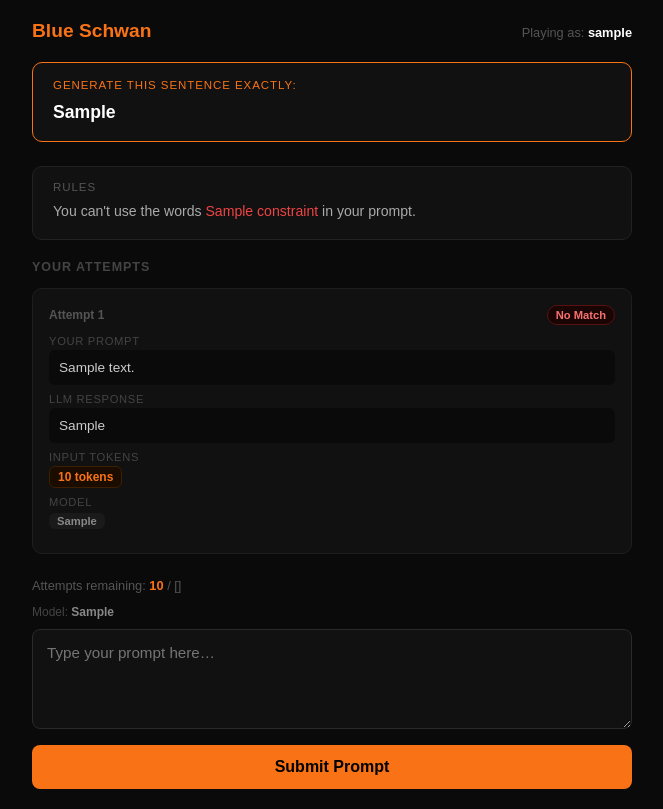
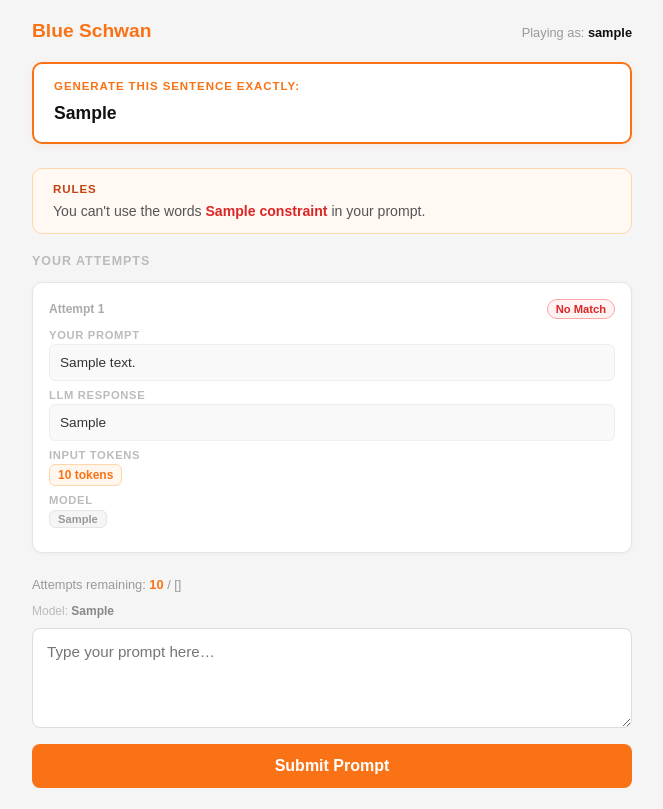
Before and after one commit to bibinsees/blue_swan, a FastAPI app: template templates/game.html in a window 1280 px wide. Shown: the whole page, without its empty margins (308-971 px from the left). After the commit the page ends 788 px from the top, so only its background shows below. Run offline with FastAPI, Linux system fonts and the light colour scheme; the template is opened without the code that fills it: most values are stand-ins (such as "Sample title", 1, 10 or a date in 2020); parts of the project's set-up code (start-up, migrations or seed data) failed here and were passed over.

Commit message:
UI theme to light mode

```diff
--- a/templates/game.html
+++ b/templates/game.html
@@ -8,8 +8,8 @@
     * { box-sizing: border-box; margin: 0; padding: 0; }
     body {
       font-family: sans-serif;
-      background: #0a0a0a;
-      color: #f0f0f0;
+      background: #f5f5f5;
+      color: #111;
       min-height: 100vh;
       padding: 20px;
     }
@@ -21,16 +21,17 @@
       justify-content: space-between;
     }
     .header h1 { font-size: 1.2rem; color: #f97316; font-weight: 800; }
-    .header .player-info { font-size: 0.8rem; color: #555; }
-    .header .player-info strong { color: #fff; }
+    .header .player-info { font-size: 0.8rem; color: #999; }
+    .header .player-info strong { color: #111; }
 
     .target-box {
       max-width: 600px;
       margin: 0 auto 24px auto;
-      background: #111;
-      border: 1px solid #f97316;
+      background: #fff;
+      border: 2px solid #f97316;
       border-radius: 10px;
       padding: 16px 20px;
+      box-shadow: 0 2px 8px rgba(249,115,22,0.08);
     }
     .target-box .label {
       font-size: 0.72rem;
@@ -38,36 +39,36 @@
       text-transform: uppercase;
       letter-spacing: 0.08em;
       margin-bottom: 8px;
+      font-weight: 700;
     }
     .target-box .sentence {
       font-size: 1.1rem;
-      font-weight: 600;
-      color: #fff;
+      font-weight: 700;
+      color: #111;
       line-height: 1.5;
     }
 
     .rules-box {
       max-width: 600px;
       margin: 0 auto 20px auto;
-      background: #111;
-      border: 1px solid #222;
+      background: #fff8f3;
+      border: 1px solid #fed7aa;
       border-radius: 10px;
       padding: 14px 20px;
     }
     .rules-box .rules-label {
       font-size: 0.72rem;
-      color: #555;
+      color: #c2410c;
       text-transform: uppercase;
       letter-spacing: 0.08em;
-      margin-bottom: 10px;
+      margin-bottom: 8px;
+      font-weight: 700;
     }
     .rules-box .rules-line {
       font-size: 0.88rem;
-      color: #aaa;
-      margin-bottom: 6px;
+      color: #555;
     }
-    .rules-box .rules-line strong { color: #f97316; }
-    .rules-box .rules-line .banned { color: #ef4444; }
+    .rules-box .rules-line .banned { color: #dc2626; font-weight: 700; }
 
     .attempts-section {
       max-width: 600px;
@@ -75,22 +76,24 @@
     }
     .attempts-section h2 {
       font-size: 0.78rem;
-      color: #444;
+      color: #bbb;
       text-transform: uppercase;
       letter-spacing: 0.08em;
       margin-bottom: 14px;
+      font-weight: 600;
     }
 
     .attempt-card {
-      background: #111;
-      border: 1px solid #1e1e1e;
+      background: #fff;
+      border: 1px solid #e5e5e5;
       border-radius: 10px;
       padding: 16px;
       margin-bottom: 14px;
+      box-shadow: 0 1px 4px rgba(0,0,0,0.04);
     }
     .attempt-card.exact {
       border-color: #f97316;
-      background: #120a00;
+      background: #fff8f3;
     }
     .attempt-header {
       display: flex;
@@ -100,30 +103,32 @@
     }
     .attempt-num {
       font-size: 0.75rem;
-      color: #555;
+      color: #aaa;
       font-weight: 600;
     }
     .badge {
       font-size: 0.7rem;
       padding: 3px 8px;
       border-radius: 20px;
-      font-weight: 600;
+      font-weight: 700;
     }
-    .badge.match { background: #2a1200; color: #f97316; border: 1px solid #7a3a00; }
-    .badge.no-match { background: #1a0505; color: #f87171; border: 1px solid #5a1010; }
+    .badge.match { background: #fff7ed; color: #f97316; border: 1px solid #fed7aa; }
+    .badge.no-match { background: #fef2f2; color: #dc2626; border: 1px solid #fca5a5; }
 
     .attempt-row { margin-bottom: 8px; }
     .attempt-row .row-label {
       font-size: 0.7rem;
-      color: #444;
+      color: #bbb;
       text-transform: uppercase;
       letter-spacing: 0.06em;
       margin-bottom: 3px;
+      font-weight: 600;
     }
     .attempt-row .row-value {
       font-size: 0.85rem;
-      color: #ccc;
-      background: #0a0a0a;
+      color: #333;
+      background: #f9f9f9;
+      border: 1px solid #eee;
       border-radius: 6px;
       padding: 8px 10px;
       word-break: break-word;
@@ -132,22 +137,23 @@
     }
     .tokens-badge {
       display: inline-block;
-      background: #1a0d00;
+      background: #fff7ed;
       color: #f97316;
       font-size: 0.75rem;
       padding: 3px 8px;
       border-radius: 6px;
-      font-weight: 600;
-      border: 1px solid #3d1f00;
+      font-weight: 700;
+      border: 1px solid #fed7aa;
     }
     .model-badge {
       display: inline-block;
-      background: #1a1a1a;
-      color: #888;
+      background: #f5f5f5;
+      color: #999;
       font-size: 0.7rem;
       padding: 2px 8px;
       border-radius: 6px;
       font-weight: 600;
+      border: 1px solid #e5e5e5;
     }
 
     .prompt-section {
@@ -156,13 +162,13 @@
     }
     .attempts-counter {
       font-size: 0.8rem;
-      color: #555;
+      color: #999;
       margin-bottom: 12px;
     }
-    .attempts-counter span { color: #f97316; font-weight: 600; }
+    .attempts-counter span { color: #f97316; font-weight: 700; }
     .model-indicator {
       font-size: 0.75rem;
-      color: #444;
+      color: #bbb;
       margin-bottom: 10px;
     }
     .model-indicator span { color: #888; font-weight: 600; }
@@ -170,10 +176,10 @@
     textarea {
       width: 100%;
       min-height: 100px;
-      background: #111;
-      border: 1px solid #2a2a2a;
+      background: #fff;
+      border: 1px solid #ddd;
       border-radius: 8px;
-      color: #fff;
+      color: #111;
       font-size: 0.95rem;
       padding: 12px 14px;
       resize: vertical;
@@ -183,14 +189,14 @@
       transition: border-color 0.15s;
     }
     textarea:focus { border-color: #f97316; }
-    textarea:disabled { opacity: 0.35; cursor: not-allowed; }
+    textarea:disabled { opacity: 0.4; cursor: not-allowed; background: #f5f5f5; }
 
     button#submit-btn {
       margin-top: 12px;
       width: 100%;
       padding: 13px;
       background: #f97316;
-      color: #000;
+      color: #fff;
       border: none;
       border-radius: 8px;
       font-size: 1rem;
```
Also changed, not shown: other parts of templates/game.html (+14 -15 lines), templates/register.html (+19 -17 lines).
